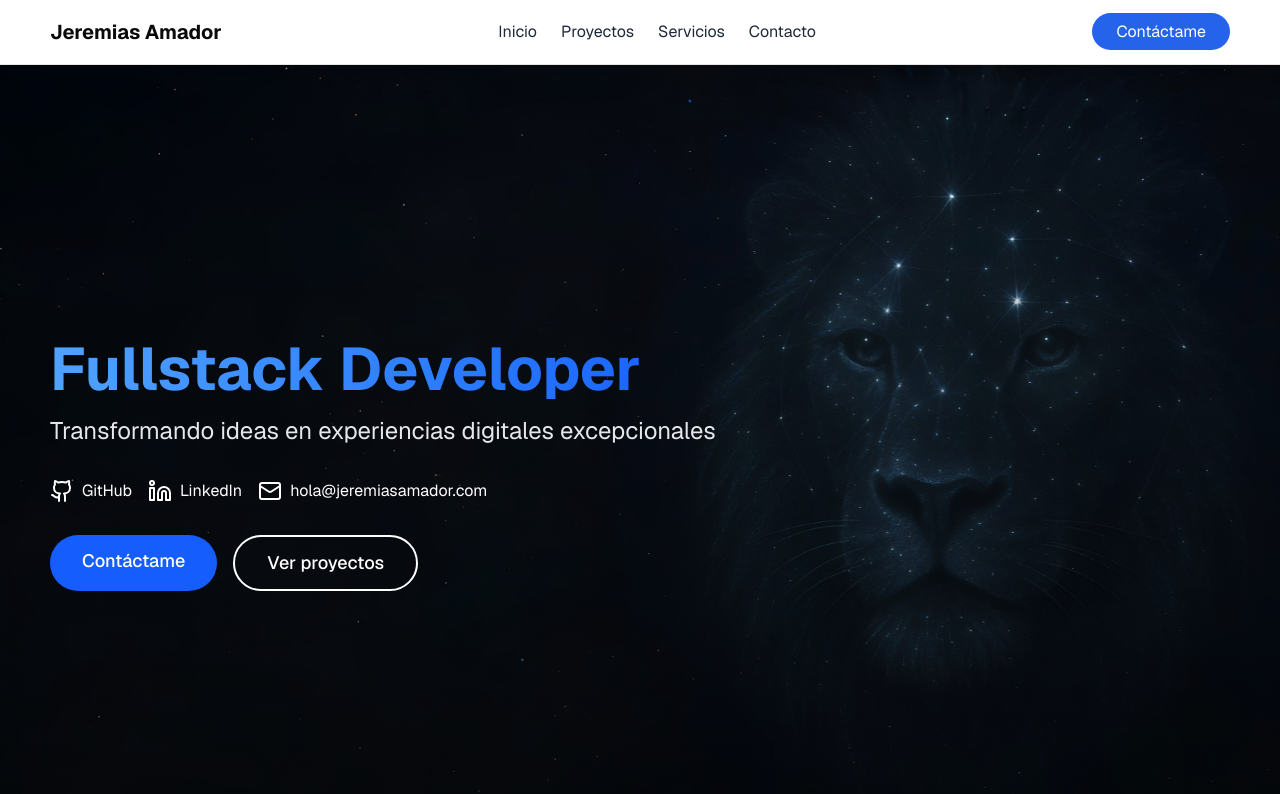
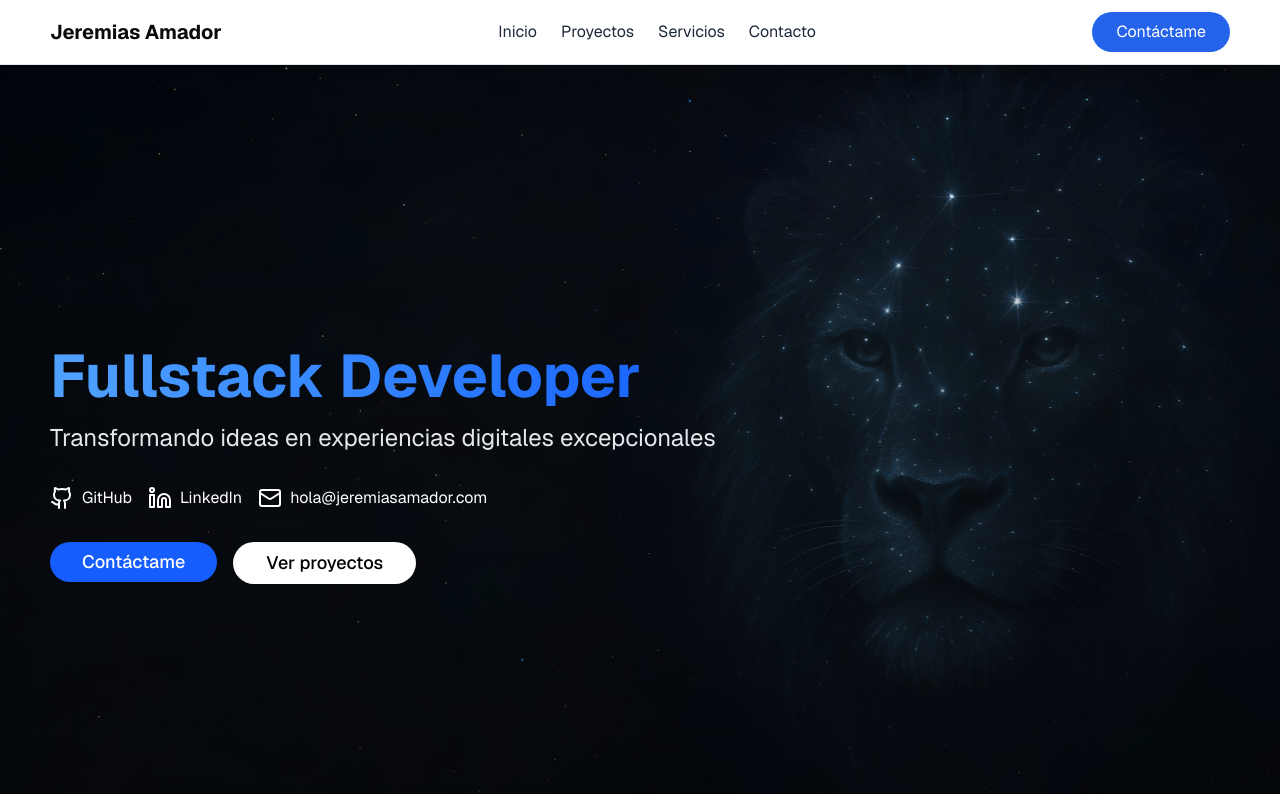
Before and after one commit to Jerucho/codin-website, a Next.js app: page / in a window 1280 px wide. Shown: the top 794 px of the page. Built offline with nearby package versions, Linux system fonts and the light colour scheme.

Commit message:
Actualizar el componente Banner para incluir funciones de clic en "Ver proyectos" y "Contáctame", mejorando la navegación. Modificar el Navbar para utilizar un botón en lugar de un enlace para la opción de contacto, optimizando la interacción del usuario.

```diff
--- a/app/Components/Banner.tsx
+++ b/app/Components/Banner.tsx
@@ -3,8 +3,14 @@ import { motion, useScroll, useTransform } from "framer-motion";
 import Link from "next/link";
 import { useRef } from "react";
 import { Github, Mail, Linkedin } from "lucide-react";
+import { Button } from "@/components/ui/button";
 
-export const Banner = () => {
+type BannerProps = {
+  onProyectsClick: () => void;
+  onContactClick: () => void;
+};
+
+export const Banner = ({ onProyectsClick, onContactClick }: BannerProps) => {
   const ref = useRef(null);
   const { scrollYProgress } = useScroll({
     target: ref,
@@ -85,20 +91,21 @@ export const Banner = () => {
             transition={{ duration: 0.5, delay: 0.4 }}
             className="flex flex-col sm:flex-row gap-4"
           >
-            <Link
-              href="/contacto"
-              className="bg-blue-600 text-white px-6 md:px-8 py-3 rounded-full hover:bg-blue-700 transition duration-300 text-base md:text-lg font-medium hover:scale-105 text-center"
+            <Button
+              className="bg-blue-600 text-white px-6 md:px-8 py-5 rounded-full hover:bg-blue-700 transition duration-300 text-base md:text-lg font-medium hover:scale-105 text-center w-full sm:w-auto"
               aria-label="Contáctame"
+              onClick={() => onContactClick()}
             >
               Contáctame
-            </Link>
-            <Link
-              href="/proyectos"
-              className="border-2 border-white text-white px-6 md:px-8 py-3 rounded-full hover:bg-white hover:text-blue-600 transition duration-300 text-base md:text-lg font-medium hover:scale-105 text-center"
+            </Button>
+            <Button
+              variant="outline"
+              className=" border-white/80 text-black px-6 md:px-8 py-5 rounded-full hover:bg-white/20 hover:border-white hover:text-white transition-all duration-300 text-base md:text-lg font-medium hover:scale-105 text-center backdrop-blur-sm w-full sm:w-auto"
               aria-label="Ver proyectos"
+              onClick={() => onProyectsClick()}
             >
               Ver proyectos
-            </Link>
+            </Button>
           </motion.div>
         </div>
       </motion.div>
--- a/app/Components/Navbar.tsx
+++ b/app/Components/Navbar.tsx
@@ -128,13 +128,16 @@ NavbarProps) => {
 
         {/* Contact Button */}
         <div className="hidden md:block">
-          <Link
-            href="/contacto"
+          <button
+            onClick={() => {
+              onContactClick();
+              setIsMenuOpen(false);
+            }}
             className="bg-blue-primary text-white px-6 py-2 rounded-full hover:bg-blue-600 transition cursor-pointer"
             aria-label="Ir a contacto"
           >
             Contáctame
-          </Link>
+          </button>
         </div>
       </div>
     </nav>
--- a/app/page.tsx
+++ b/app/page.tsx
@@ -25,7 +25,10 @@ export default function Home() {
         onContactClick={() => scrollTo(contactRef)}
         // onCustomersClick={() => scrollTo(customersRef)}
       />
-      <Banner />
+      <Banner
+        onProyectsClick={() => scrollTo(proyectsRef)}
+        onContactClick={() => scrollTo(contactRef)}
+      />
       <ProyectsSection proyectsRef={proyectsRef} />
       <Services servicesRef={servicesRef} />
       <OurProcess />
```
